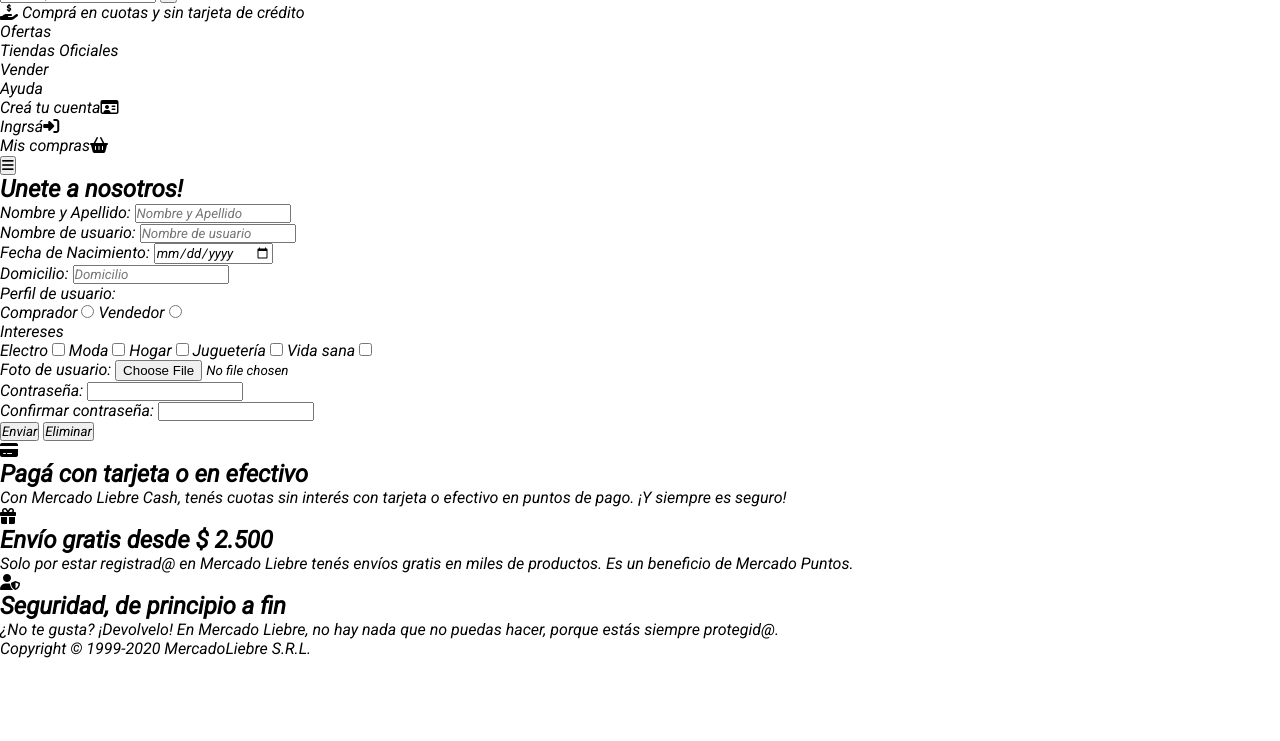
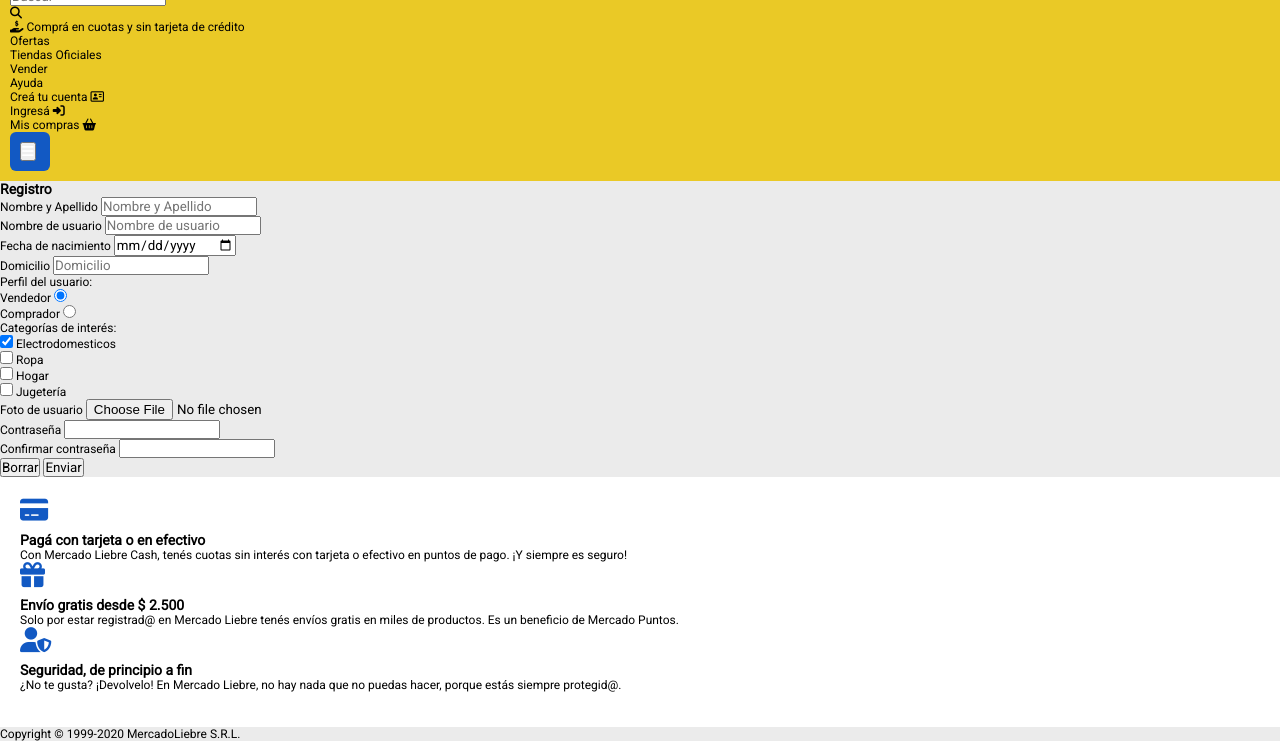
Before and after one commit to RodriVillega/Mercado_Liebre, a website: page views/register.html in a window 1280 px wide. Shown: the part 354-1095 px from the top of the page. Before the commit the page ends 1012 px from the top, so only its background shows below. Drawn offline with Linux system fonts and the light colour scheme.

Commit message:
Update register.html

```diff
--- a/views/register.html
+++ b/views/register.html
@@ -1,151 +1,151 @@
 <!DOCTYPE html>
 <html lang="en">
+
 <head>
     <meta charset="UTF-8">
     <meta name="viewport" content="width=device-width, initial-scale=1.0">
-    <title>Mercado Liebre-Registro</title>
-    <link href="https://cdnjs.cloudflare.com/ajax/libs/font-awesome/6.4.2/css/all.min.css"
-    rel="stylesheet" />
+    <title>Mercado Liebre</title>
+    <link href="https://cdnjs.cloudflare.com/ajax/libs/font-awesome/6.4.2/css/all.min.css" rel="stylesheet" />
+    <link href="https://fonts.googleapis.com/css2?family=Roboto&display=swap" rel="stylesheet">
+    <link rel="stylesheet" href="/css/styles.css">
     <link rel="stylesheet" href="/css/register.css">
-    <link rel="preconnect" href="https://fonts.googleapis.com">
-    <link rel="preconnect" href="https://fonts.gstatic.com" crossorigin>
-    <link href="https://fonts.googleapis.com/css2?family=Roboto:ital@1&display=swap" rel="stylesheet">
 </head>
+
 <body>
     <header>
-        <a class="logo"  href="/">
-            <img src="/images/logo-mercado-liebre.svg"alt="Logo">
-        </a>
-        <div class="search">
-            <form action="/">
-                <input type="text" placeholder="Buscar productos, marcas, productos y más...">
-                <button class="search-button">
-                    <i class="fa-solid fa-magnifying-glass"></i>
-                </button>
+        <div class="container">
+            <a href="/" class="logo"><img src="/images/logo-mercado-liebre.svg" alt="Logo-Mercado-Liebre"></a>
+            <div class="barra-busqueda">
+                <form>
+                    <input type="text" id="search" placeholder="Buscar">
+                    <div class="magnifying glass"><a href="#"><i class="fa-solid fa-magnifying-glass"></i></a></div>
                 </form>
-        </div>
-        <div class="buy-info">
+            </div class='text-content'>
             <p>
                 <i class="fa-solid fa-hand-holding-dollar"></i>
                 Comprá en cuotas y sin tarjeta de crédito
             </p>
         </div>
-        <div class="header-button">
-            <nav>
-                <ul>
+        <nav class="nav-bar">
+            <ul class="nav-bar-elements">
                 <li><a href="#">Ofertas</a></li>
                 <li><a href="#">Tiendas Oficiales</a></li>
                 <li><a href="#">Vender</a></li>
                 <li><a href="#">Ayuda</a></li>
             </ul>
-            </nav>
-            <nav>
-                <ul>
-                    <li><a href="/register">Creá tu cuenta<i class="fa-regular fa-id-card"></i></a></li>
-                    <li><a href="/login">Ingrsá<i class="fa-solid fa-right-to-bracket"></i></a></li>
-                    <li><a href="#">Mis compras<i class="fa-solid fa-basket-shopping"></i></a></li>
+            <ul class="login-bar-elements">
+                <li><a href="/register">Creá tu cuenta <i class="fa-regular fa-address-card"></i></a></li>
+                <li><a href="/login">Ingresá <i class="fa-solid fa-right-to-bracket"></i></a></li>
+                <li><a href="#">Mis compras <i class="fa-solid fa-basket-shopping"></i></i></a></li>
             </ul>
         </nav>
-        </div>
-        <div id="burger-menu">
-            <button class="burger-menu">
-                <i class="fas fa-bars"></i>
-            </button>
+        <div class="burger-menu">
+            <button><i class="fas fa-bars"></i></button>
         </div>
     </header>
+    <main>
 
-    <main>
-        <section class="formulario-registro">
-            <h2>Unete a nosotros!</h2>
-            <form>
-                <div class="name">
-                    <label>Nombre y Apellido:</label>
-                    <input type="text" name="nombre" placeholder="Nombre y Apellido">
+        <div class="registro">
+            <h3 class="form-title">Registro</h3>
+            <form action="/register" class="form">
+                <div class="user-data">
+                    <div class="form-items">
+                        <label for="name-surname">Nombre y Apellido </label>
+                        <input class="form-input" type="text" id="name-surname" required
+                            placeholder="Nombre y Apellido">
                     </div>
-                <div class="user-name">
-                    <label>Nombre de usuario:</label>
-                    <input type="text" name="user-name" placeholder="Nombre de usuario">
+                    <div class="form-items">
+                        <label for="username">Nombre de usuario </label>
+                        <input type="text" id="username" required placeholder="Nombre de usuario" min="10">
                     </div>
-                <div class="date">
-                    <label>Fecha de Nacimiento:</label>
-                    <input type="date" name="Nacimiento">
+                    <div class="form-items">
+                        <label for="birthdate">Fecha de nacimiento </label>
+                        <input type="date" id="birthdate" required>
                     </div>
-                <div class="home">
-                    <label>Domicilio:</label>
-                    <input type="text" name="domicilio" placeholder="Domicilio">
+                    <div class="form-items">
+                        <label for="residence">Domicilio </label>
+                        <input type="text" id="residence" placeholder="Domicilio">
                     </div>
-                <div class="user-profile">
-                    <p>Perfil de usuario:</p>
+                </div>
+                <div class="form-radio-checkbox">
+                    <div class="form-radio">
+                        <label for="user-profile">Perfil del usuario: </label>
+                        <div>
+                            <label for="seller">Vendedor</label>
+                            <input type="radio" id="seller" name="drone" value="seller" checked />
+                        </div>
+                        <div>
                             <label for="buyer">Comprador</label>
-                    <input type="radio" id="buyer" name="profile" value="buyer">
-                    <label for="seller">Vendedor</label>
-                    <input type="radio" id="seller" name="profile" value="seller">
+                            <input type="radio" id="buyer" name="drone" value="buyer" />
+
                         </div>
-                <div class="interests">
-                    <p>Intereses</p>
-                    <label for="electro">Electro</label>
-                    <input type="checkbox" name="Intereses" id="electro">
-                    <label for="moda">Moda</label>
-                    <input type="checkbox" name="Intereses" id="moda">
-                    <label for="hogar">Hogar</label>
-                    <input type="checkbox" name="Intereses" id="hogar">
-                    <label for="jugueteria">Juguetería</label>
-                    <input type="checkbox" name="Intereses" id="jugueteria">
-                    <label for="vida-sana">Vida sana</label>
-                    <input type="checkbox" name="Intereses" id="vida-sana">
                     </div>
-                <div class="img-user">
-                    <label for="foto-usuario">Foto de usuario:</label>
-                    <input type="file" name="img-profile" id="foto-usuario">
+                    <div class="form-checkbox">
+                        <label for="Categories">Categorías de interés: </label>
+                        <div class="form-items">
+                            <input type="checkbox" id="electronic" name="electronic" checked />
+                            <label for="electronic">Electrodomesticos</label>
                         </div>
-                <div class="password">
-                    <label>Contraseña:</label>
-                    <input type="password" name="contraseña" id="contraseña">
+                        <div class="form-items">
+                            <input type="checkbox" id="fashion" name="fashion" />
+                            <label for="fashion">Ropa</label>
                         </div>
-                <div class="confirm-password">
-                    <label for="Confirmar contraseña">Confirmar contraseña:</label>
-                    <input type="password" name="conf-contraseña" id="conf-contraseña">
+                        <div class="form-items">
+                            <input type="checkbox" id="home" name="home" />
+                            <label for="home">Hogar</label>
+                        </div>
+                        <div class="form-items">
+                            <input type="checkbox" id="toy-store" name="toy-store" />
+                            <label for="toy-store">Jugetería</label>
+                        </div>
+                    </div>
+                </div>
+                <div class="form-user">
+                    <label for="img-user">Foto de usuario</label>
+                    <input type="file" id="img-user" name="img-user" accept=".jpg, .png">
+                </div>
+                <div class="form-password">
+                    <div class="form-items">
+                        <label for="password">Contraseña</label>
+                        <input type="password" name="password" id="password" required>
+                    </div>
+                    <div class="form-items">
+                        <label for="password">Confirmar contraseña</label>
+                        <input type="password" name="password" id="password" required>
+                    </div>
                 </div>
                 <div class="buttons">
-                    <a href="/">
-                        <button type="submit">Enviar</button>
-                    </a>
-                    <button type="reset">Eliminar</button>
+                    <button class="button-delete" type="reset">Borrar</button>
+                    <button class="button-submit" type="submit" >Enviar</button>
                 </div>
             </form>
-        </section>
+
+        </div>
     </main>
-
     <footer>
-        <div class="detalles">
-            <article class="forma-de-pago">
+        <div class="footer">
             <i class="fa-solid fa-credit-card"></i>
-                <h2>Pagá con tarjeta o en efectivo</h2>
-                <p>
-                    Con Mercado Liebre Cash, tenés cuotas sin interés con tarjeta o efectivo en
+            <h3>Pagá con tarjeta o en efectivo</h3>
+            <p>Con Mercado Liebre Cash, tenés cuotas sin interés con tarjeta o efectivo en
             puntos de pago. ¡Y siempre es seguro!
             </p>
-            </article>
-            <article class="envio">
+        </div>
+        <div class="footer">
             <i class="fa-solid fa-gift"></i>
-                <h2>Envío gratis desde $ 2.500</h2>
-                <p>
-                    Solo por estar registrad@ en Mercado Liebre tenés envíos gratis en miles de
-                    productos. Es un beneficio de Mercado Puntos.
-                </p>
-            </article>
-            <article class="compra-segura">
+            <h3>Envío gratis desde $ 2.500</h3>
+            <p>Solo por estar registrad@ en Mercado Liebre tenés envíos gratis en miles de
+            productos. Es un beneficio de Mercado Puntos.</p>
+        </div>
+        <div class="footer">
             <i class="fa-solid fa-user-shield"></i>
-                <h2>Seguridad, de principio a fin</h2>
-                <p>
-                    ¿No te gusta? ¡Devolvelo! En Mercado Liebre, no hay nada que no puedas hacer,
+            <h3>Seguridad, de principio a fin</h3>
+            <p>¿No te gusta? ¡Devolvelo! En Mercado Liebre, no hay nada que no puedas hacer,
             porque estás siempre protegid@.
             </p>
-            </article>
         </div>
-        <div>
+    </footer>
+    <div class="Copyright">
         <p>Copyright © 1999-2020 MercadoLiebre S.R.L.</p>
     </div>
-    </footer>
 </body>
 </html>
```
Lines whose indentation alone changed are shown as unchanged.
